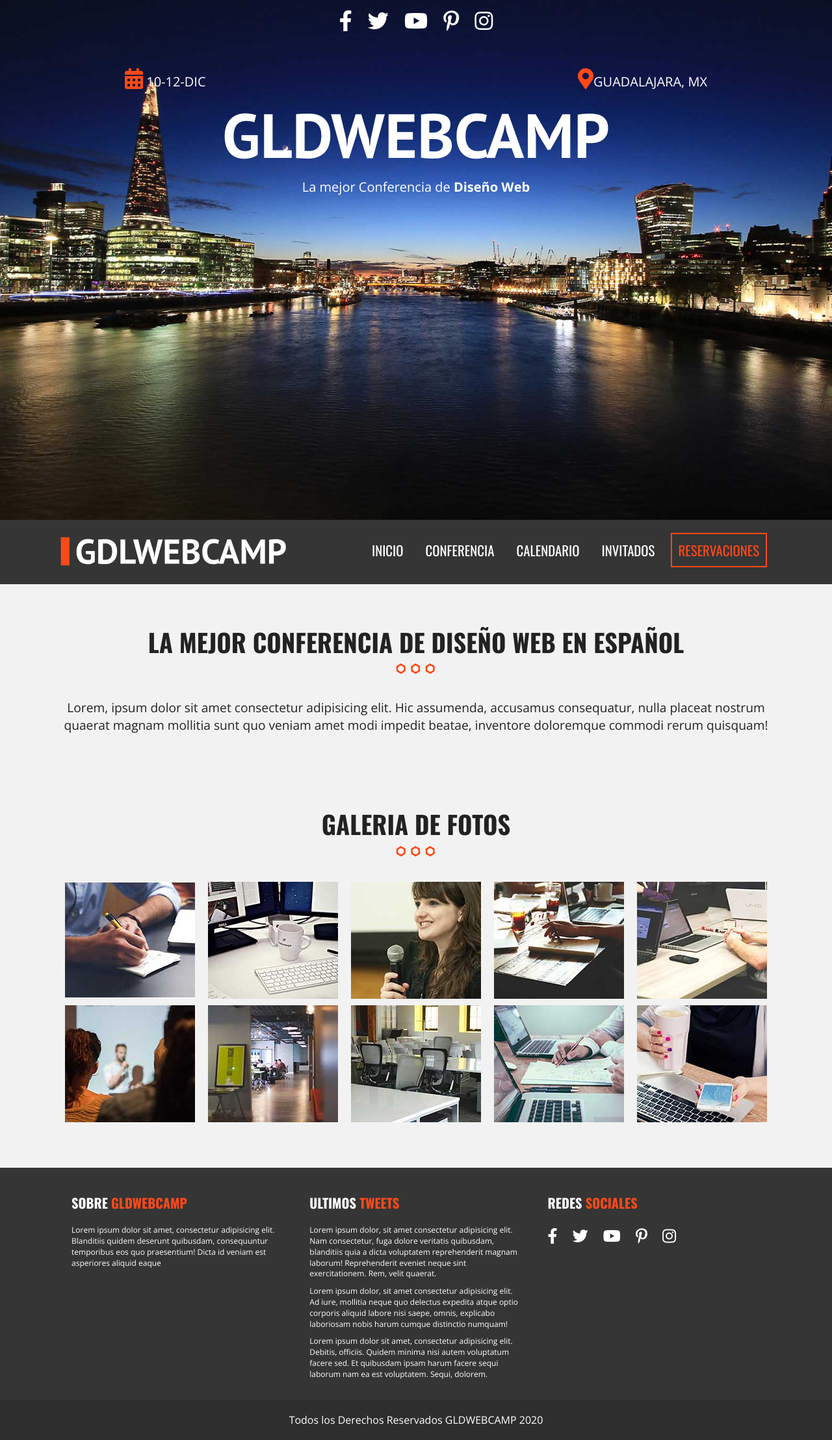
After one commit to jeremiasalvarez/webcamp, a PHP site: page /conferencia.html in a window 1280 px wide. The commit adds this page. Shown: the whole page at 65% size. Run offline with PHP 8.4, Linux system fonts and the light colour scheme; some libraries are stand-ins or nearby versions.

Commit message:
se agregan alguno plugins de jquery

```diff
--- /dev/null
+++ b/conferencia.html
@@ -0,0 +1,188 @@
+<!doctype html>
+<html class="no-js" lang="">
+
+<head>
+    <meta charset="utf-8">
+    <title></title>
+    <meta name="description" content="">
+    <meta name="viewport" content="width=device-width, initial-scale=1">
+
+    <link rel="manifest" href="site.webmanifest">
+    <link rel="apple-touch-icon" href="icon.png">
+    <!-- Place favicon.ico in the root directory -->
+    <link rel="stylesheet" href="css/all.css">
+    <link href="https://fonts.googleapis.com/css2?family=Open+Sans:ital,wght@0,300;0,400;0,600;0,700;0,800;1,300;1,400;1,600;1,700;1,800&family=Oswald:wght@200;300;400;500;600;700&family=PT+Sans:ital,wght@0,400;0,700;1,400;1,700&display=swap" rel="stylesheet">
+    <link rel="stylesheet" href="css/normalize.css">
+    <link rel="stylesheet" href="node_modules/lightbox2/src/css/lightbox.css">
+    <link rel="stylesheet" href="css/main.css">
+    <link rel="stylesheet" href="https://unpkg.com/leaflet@1.6.0/dist/leaflet.css" integrity="sha512-xwE/Az9zrjBIphAcBb3F6JVqxf46+CDLwfLMHloNu6KEQCAWi6HcDUbeOfBIptF7tcCzusKFjFw2yuvEpDL9wQ==" crossorigin="" />
+    <script src="https://unpkg.com/leaflet@1.6.0/dist/leaflet.js" integrity="sha512-gZwIG9x3wUXg2hdXF6+rVkLF/0Vi9U8D2Ntg4Ga5I5BZpVkVxlJWbSQtXPSiUTtC0TjtGOmxa1AJPuV0CPthew==" crossorigin=""></script>
+
+    <meta name="theme-color" content="#fafafa">
+</head>
+
+<body>
+    <!--[if IE]>
+    <p class="browserupgrade">You are using an <strong>outdated</strong> browser. Please <a href="https://browsehappy.com/">upgrade your browser</a> to improve your experience and security.</p>
+  <![endif]-->
+
+    <header class="site-header">
+        <div class="hero">
+            <div class="contenido-header">
+                <nav class="redes-sociales">
+                    <a href="#"><i class="fab fa-facebook-f"></i></a>
+                    <a href="#"><i class="fab fa-twitter"></i></a>
+                    <a href="#"><i class="fab fa-youtube"></i></a>
+                    <a href="#"><i class="fab fa-pinterest-p"></i></a>
+                    <a href="#"><i class="fab fa-instagram"></i></a>
+                </nav>
+
+                <div class="informacion-evento">
+
+                    <div class="clearfix">
+                        <p class="fecha"><i class="fas fa-calendar-alt"></i> 10-12-Dic
+                        </p>
+                        <p class="ciudad"><i class="fas fa-map-marker-alt"></i>Guadalajara, MX</p>
+                    </div>
+                    <h1 class="nombre-sitio">GldWebCamp</h1>
+                    <p class="slogan">La mejor Conferencia de <span>Diseño Web</span></p>
+                </div>
+
+
+            </div>
+        </div>
+        <!--hero-->
+    </header>
+
+    <div class="barra">
+        <div class="contenedor clearfix">
+            <div class="logo"><img src="img/logo.svg" alt="logo">
+            </div>
+            <div class="menu-movil">
+                <span></span>
+                <span></span>
+                <span></span>
+            </div>
+
+            <nav class="navegacion-principal">
+                <a href="index.html">Inicio</a>
+                <a href="conferencia.html">Conferencia</a>
+                <a href="#">Calendario</a>
+                <a href="#">Invitados</a>
+                <a href="registro.html">Reservaciones</a>
+            </nav>
+        </div>
+    </div>
+
+    <section class="contenedor seccion">
+        <h2>La mejor conferencia de diseño web en Español</h2>
+        <p>Lorem, ipsum dolor sit amet consectetur adipisicing elit. Hic assumenda, accusamus consequatur, nulla placeat nostrum quaerat magnam mollitia sunt quo veniam amet modi impedit beatae, inventore doloremque commodi rerum quisquam!</p>
+    </section>
+
+    <section class="seccion contenedor">
+        <h2>Galeria de Fotos</h2>
+        <div class="galeria">
+            <a href="./img/galeria/01.jpg" data-lightbox="galeria">
+                <img src="./img/galeria/thumbs/01.jpg" alt="">
+            </a>
+            <a href="./img/galeria/02.jpg" data-lightbox="galeria">
+                <img src="./img/galeria/thumbs/02.jpg" alt="">
+            </a>
+            <a href="./img/galeria/03.jpg" data-lightbox="galeria">
+                <img src="./img/galeria/thumbs/03.jpg" alt="">
+            </a>
+            <a href="./img/galeria/04.jpg" data-lightbox="galeria">
+                <img src="./img/galeria/thumbs/04.jpg" alt="">
+            </a>
+            <a href="./img/galeria/05.jpg" data-lightbox="galeria">
+                <img src="./img/galeria/thumbs/05.jpg" alt="">
+            </a>
+            <a href="./img/galeria/06.jpg" data-lightbox="galeria">
+                <img src="./img/galeria/thumbs/06.jpg" alt="">
+            </a>
+            <a href="./img/galeria/07.jpg" data-lightbox="galeria">
+                <img src="./img/galeria/thumbs/07.jpg" alt="">
+            </a>
+            <a href="./img/galeria/08.jpg" data-lightbox="galeria">
+                <img src="./img/galeria/thumbs/08.jpg" alt="">
+            </a>
+            <a href="./img/galeria/09.jpg" data-lightbox="galeria">
+                <img src="./img/galeria/thumbs/09.jpg" alt="">
+            </a>
+            <a href="./img/galeria/10.jpg" data-lightbox="galeria">
+                <img src="./img/galeria/thumbs/10.jpg" alt="">
+            </a>
+        </div>
+    </section>
+
+
+    <footer class="site-footer">
+        <div class="contenedor clearfix">
+            <div class="footer-informacion">
+                <h3>Sobre <span>GldWebCamp</span></h3>
+                <p>Lorem ipsum dolor sit amet, consectetur adipisicing elit. Blanditiis quidem deserunt quibusdam, consequuntur temporibus eos quo praesentium! Dicta id veniam est asperiores aliquid eaque </p>
+            </div>
+            <div class="ultimos-tweets">
+                <h3>Ultimos <span>Tweets</span></h3>
+                <ul>
+                    <li>Lorem ipsum dolor, sit amet consectetur adipisicing elit. Nam consectetur, fuga dolore veritatis quibusdam, blanditiis quia a dicta voluptatem reprehenderit magnam laborum! Reprehenderit eveniet neque sint exercitationem. Rem, velit
+                        quaerat.
+                    </li>
+                    <li>Lorem ipsum dolor, sit amet consectetur adipisicing elit. Ad iure, mollitia neque quo delectus expedita atque optio corporis aliquid labore nisi saepe, omnis, explicabo laboriosam nobis harum cumque distinctio numquam!</li>
+                    <li>Lorem ipsum dolor sit amet, consectetur adipisicing elit. Debitis, officiis. Quidem minima nisi autem voluptatum facere sed. Et quibusdam ipsam harum facere sequi laborum nam ea est voluptatem. Sequi, dolorem.</li>
+                </ul>
+            </div>
+            <div class="menu">
+                <h3>Redes<span> Sociales</span></h3>
+                <nav class="redes-sociales">
+                    <a href="#"><i class="fab fa-facebook-f"></i></a>
+                    <a href="#"><i class="fab fa-twitter"></i></a>
+                    <a href="#"><i class="fab fa-youtube"></i></a>
+                    <a href="#"><i class="fab fa-pinterest-p"></i></a>
+                    <a href="#"><i class="fab fa-instagram"></i></a>
+                </nav>
+            </div>
+        </div>
+
+        <p class="copyright">Todos los Derechos Reservados GLDWEBCAMP 2020</p>
+
+
+    </footer>
+
+
+
+
+
+
+
+
+
+
+
+
+    <script src="js/vendor/modernizr-3.8.0.min.js"></script>
+    <script src="https://code.jquery.com/jquery-3.5.1.min.js" crossorigin="anonymous"></script>
+    <script>
+        window.jQuery || document.write('<script src="js/vendor/jquery-3.4.1.min.js"><\/script>')
+    </script>
+    <script src="js/plugins.js"></script>
+    <script src="js/jquery.animateNumber.js"></script>
+    <script src="js/jquery.countdown.js"></script>
+    <script src="js/jquery.lettering-0.6.1.min.js"></script>
+    <script src="node_modules/lightbox2/src/js/lightbox.js"></script>
+
+    <!-- Google Analytics: change UA-XXXXX-Y to be your site's ID. -->
+    <script>
+        window.ga = function() {
+            ga.q.push(arguments)
+        };
+        ga.q = [];
+        ga.l = +new Date;
+        ga('create', 'UA-XXXXX-Y', 'auto');
+        ga('set', 'transport', 'beacon');
+        ga('send', 'pageview')
+    </script>
+    <script src="https://www.google-analytics.com/analytics.js" async></script>
+</body>
+
+</html>
--- a/css/main.css
+++ b/css/main.css
@@ -305,6 +305,14 @@ h1.nombre-sitio {
     }
 }
 
+
+/* lettering */
+
+.nombre-sitio span {
+    position: relative;
+    text-shadow: 0 0 30px black;
+}
+
 p.slogan {
     text-transform: none!important;
 }
@@ -319,6 +327,14 @@ p.slogan span {
 div.barra {
     background-color: #353535;
     padding: 20px 0;
+}
+
+.fixed {
+    position: fixed;
+    width: 100%;
+    top: 0;
+    left: 0;
+    z-index: 2;
 }
 
 div.logo {
@@ -341,6 +357,7 @@ div.logo img {
 
 nav.navegacion-principal {
     display: none;
+    width: 100%;
 }
 
 nav.navegacion-principal a {
@@ -1039,6 +1056,31 @@ h4 {
 }
 
 
+/* Conferencia */
+
+.galeria {
+    margin-bottom: 10px;
+    display: flex;
+    flex-wrap: wrap;
+    justify-content: space-around;
+    align-items: center;
+}
+
+.galeria a {
+    margin-bottom: 10px;
+}
+
+.galeria a img {
+    transition: all .3s ease;
+}
+
+.galeria a:hover img {
+    cursor: pointer;
+    filter: grayscale(0.5);
+    transform: scale(1.1);
+}
+
+
 /* ==========================================================================
    Helper classes
    ========================================================================== */
--- /dev/null
+++ b/js/jquery.lettering-0.6.1.min.js
@@ -0,0 +1,2 @@
+/* Lettering.JS 0.6.1 by Dave Rupert  - http://daverupert.com */
+(function($){function injector(t,splitter,klass,after){var a=t.text().split(splitter),inject='';if(a.length){$(a).each(function(i,item){inject+='<span class="'+klass+(i+1)+'">'+item+'</span>'+after});t.empty().append(inject)}}var methods={init:function(){return this.each(function(){injector($(this),'','char','')})},words:function(){return this.each(function(){injector($(this),' ','word',' ')})},lines:function(){return this.each(function(){var r="eefec303079ad17405c889e092e105b0";injector($(this).children("br").replaceWith(r).end(),r,'line','')})}};$.fn.lettering=function(method){if(method&&methods[method]){return methods[method].apply(this,[].slice.call(arguments,1))}else if(method==='letters'||!method){return methods.init.apply(this,[].slice.call(arguments,0))}$.error('Method '+method+' does not exist on jQuery.lettering');return this}})(jQuery);
--- a/registro.html
+++ b/registro.html
@@ -66,7 +66,8 @@
             </div>
 
             <nav class="navegacion-principal">
-                <a href="#">Conferencia</a>
+                <a href="index.html">Inicio</a>
+                <a href="conferencia.html">Conferencia</a>
                 <a href="#">Calendario</a>
                 <a href="#">Invitados</a>
                 <a href="registro.html">Reservaciones</a>
```
Also changed, not shown: index.html (+4 -4 lines), js/main.js (+38 -2 lines), package-lock.json.
